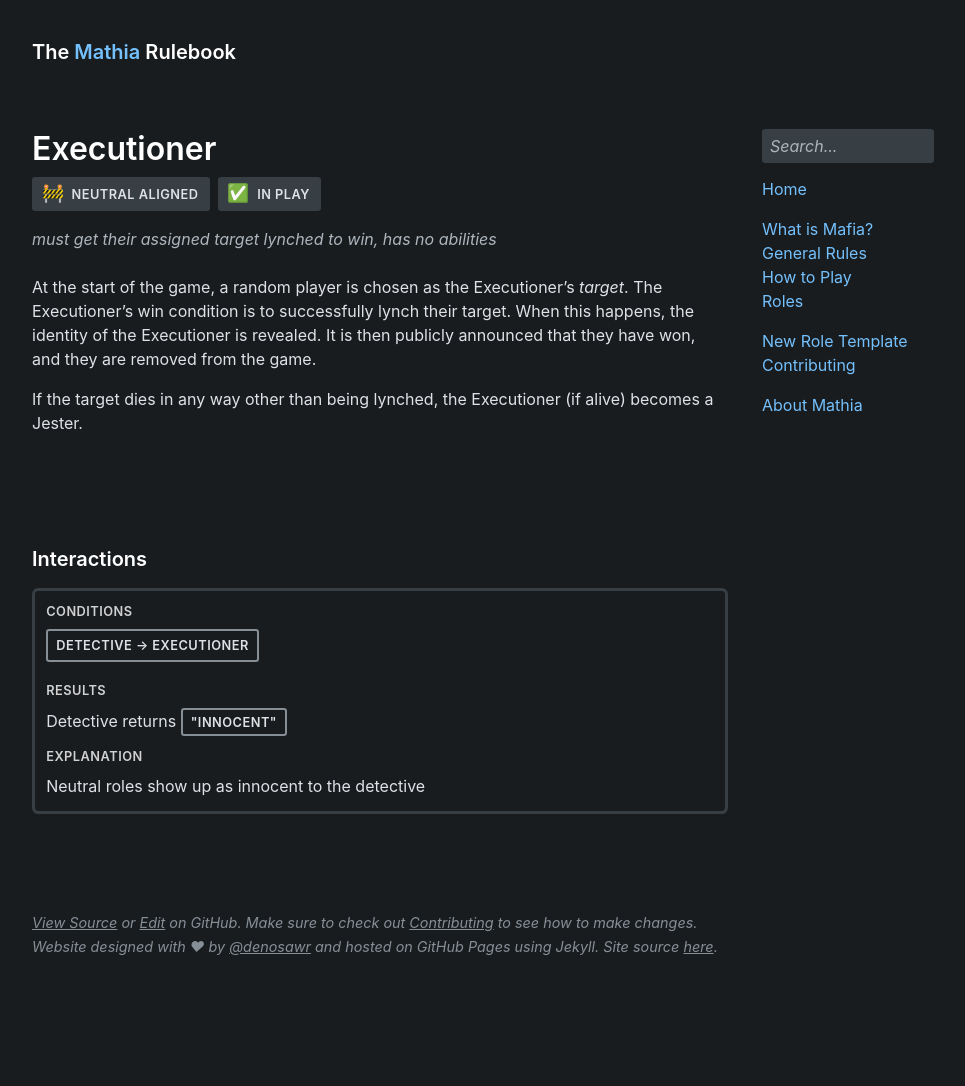
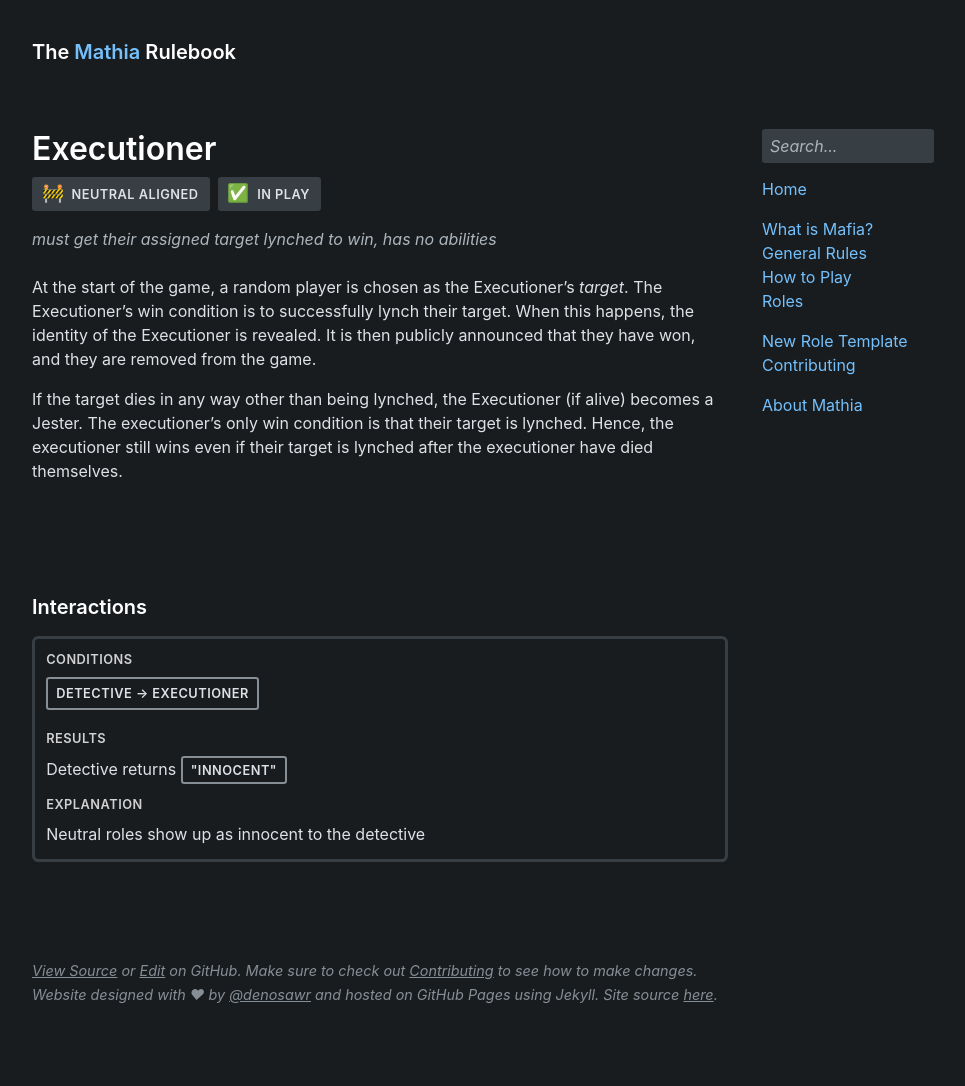
Before and after one commit to olliecheng/mathia-rulebook, a Jekyll site: the page built from roles/executioner.md, in a window 1280 px wide. Shown: the whole page, without its empty margins (152-1117 px from the left). Built offline with Jekyll 4.4.1, drawn with Linux system fonts in a browser that asks for light colours; some web fonts are replaced; before the commit the page ends 1038 px from its top, so only the background shows below that.

Commit message:
Update executioner.md

```diff
--- a/roles/executioner.md
+++ b/roles/executioner.md
@@ -8,7 +8,7 @@ description: must get their assigned target lynched to win, has no abilities
 
 At the start of the game, a random player is chosen as the Executioner's _target_. The Executioner's win condition is to successfully lynch their target. When this happens, the identity of the Executioner is revealed. It is then publicly announced that they have won, and they are removed from the game.
 
-If the target dies in any way other than being lynched, the Executioner (if alive) becomes a Jester.
+If the target dies in any way other than being lynched, the Executioner (if alive) becomes a Jester. The executioner's only win condition is that their target is lynched. Hence, the executioner still wins even if their target is lynched after the executioner have died themselves.
 
 {% capture interactions %}
 Detective > Executioner;
```
